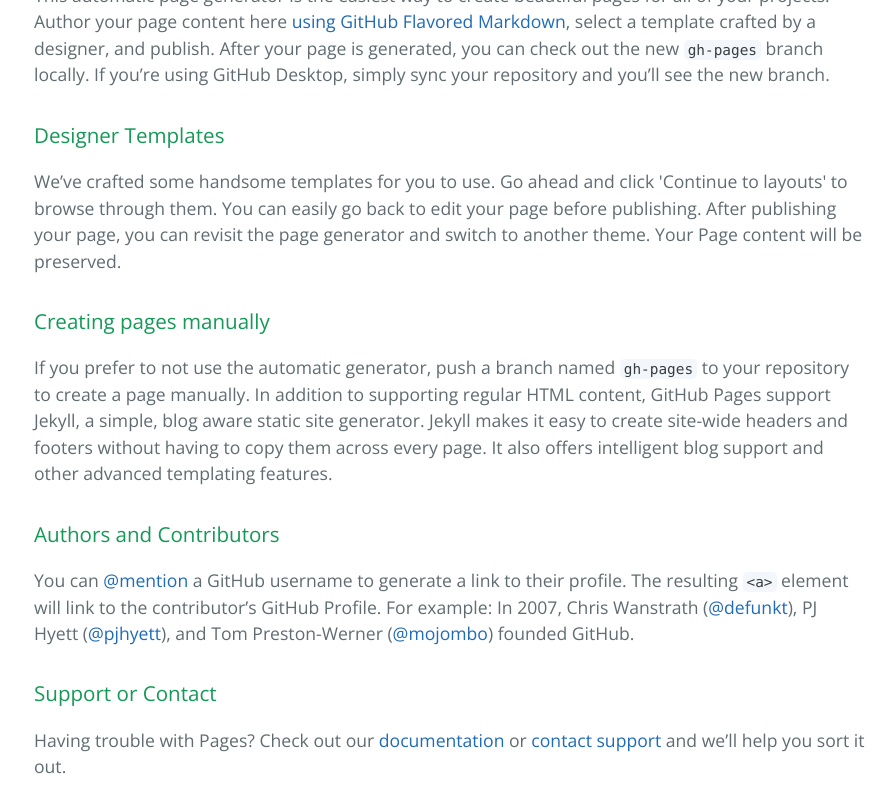
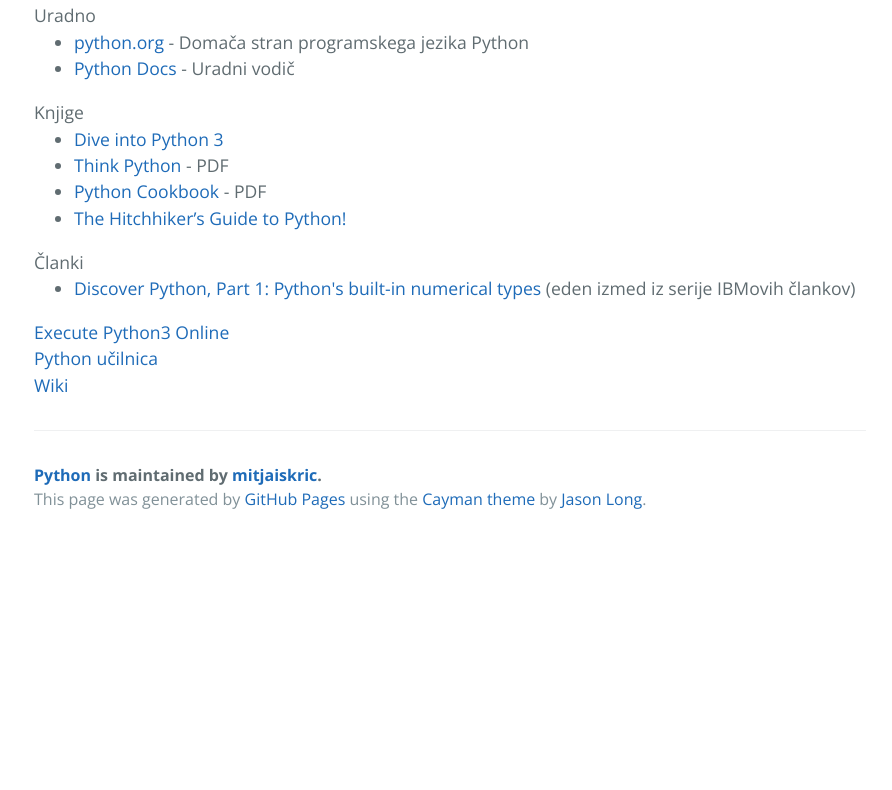
Before and after one commit to mitjaviskric/python, a plain HTML site: page index.html in a window 1280 px wide. Shown: the part 481-1271 px from the top of the page, without its empty margins (190-1082 px from the left). After the commit the page ends 1024 px from the top, so only its background shows below. Drawn offline with nearby package versions, Linux system fonts and the light colour scheme.

Commit message:
Update index.html

```diff
--- a/index.html
+++ b/index.html
@@ -19,30 +19,27 @@
     </section>
 
     <section class="main-content">
-      <h3>
-<a id="welcome-to-github-pages" class="anchor" href="#welcome-to-github-pages" aria-hidden="true"><span class="octicon octicon-link"></span></a>Welcome to GitHub Pages.</h3>
-
-<p>This automatic page generator is the easiest way to create beautiful pages for all of your projects. Author your page content here <a href="https://guides.github.com/features/mastering-markdown/">using GitHub Flavored Markdown</a>, select a template crafted by a designer, and publish. After your page is generated, you can check out the new <code>gh-pages</code> branch locally. If you’re using GitHub Desktop, simply sync your repository and you’ll see the new branch.</p>
-
-<h3>
-<a id="designer-templates" class="anchor" href="#designer-templates" aria-hidden="true"><span class="octicon octicon-link"></span></a>Designer Templates</h3>
-
-<p>We’ve crafted some handsome templates for you to use. Go ahead and click 'Continue to layouts' to browse through them. You can easily go back to edit your page before publishing. After publishing your page, you can revisit the page generator and switch to another theme. Your Page content will be preserved.</p>
-
-<h3>
-<a id="creating-pages-manually" class="anchor" href="#creating-pages-manually" aria-hidden="true"><span class="octicon octicon-link"></span></a>Creating pages manually</h3>
-
-<p>If you prefer to not use the automatic generator, push a branch named <code>gh-pages</code> to your repository to create a page manually. In addition to supporting regular HTML content, GitHub Pages support Jekyll, a simple, blog aware static site generator. Jekyll makes it easy to create site-wide headers and footers without having to copy them across every page. It also offers intelligent blog support and other advanced templating features.</p>
-
-<h3>
-<a id="authors-and-contributors" class="anchor" href="#authors-and-contributors" aria-hidden="true"><span class="octicon octicon-link"></span></a>Authors and Contributors</h3>
-
-<p>You can <a href="https://github.com/blog/821" class="user-mention">@mention</a> a GitHub username to generate a link to their profile. The resulting <code>&lt;a&gt;</code> element will link to the contributor’s GitHub Profile. For example: In 2007, Chris Wanstrath (<a href="https://github.com/defunkt" class="user-mention">@defunkt</a>), PJ Hyett (<a href="https://github.com/pjhyett" class="user-mention">@pjhyett</a>), and Tom Preston-Werner (<a href="https://github.com/mojombo" class="user-mention">@mojombo</a>) founded GitHub.</p>
-
-<h3>
-<a id="support-or-contact" class="anchor" href="#support-or-contact" aria-hidden="true"><span class="octicon octicon-link"></span></a>Support or Contact</h3>
-
-<p>Having trouble with Pages? Check out our <a href="https://help.github.com/pages">documentation</a> or <a href="https://github.com/contact">contact support</a> and we’ll help you sort it out.</p>
+  <h1>Python</h1>
+    Uradno
+    <ul>
+      <li><a href="http://www.python.org/">python.org</a> - Domača stran programskega jezika Python</li>
+      <li><a href="https://docs.python.org">Python Docs</a> - Uradni vodič</li>
+    </ul>
+    Knjige
+    <ul>
+      <li><a href="http://www.diveintopython3.net/">Dive into Python 3</a></li>
+      <li><a href="http://www.greenteapress.com/thinkpython2/index.html">Think Python</a> - PDF</li>
+      <li><a href="http://chimera.labs.oreilly.com/books/1230000000393/index.html">Python Cookbook</a> - PDF</li>
+      <li><a href="http://docs.python-guide.org/"> The Hitchhiker’s Guide to Python!</a></li>
+    </ul>
+    Članki
+    <ul>
+      <li><a href="http://www.ibm.com/developerworks/library/os-python1/">Discover Python, Part 1: Python's built-in numerical types</a> (eden izmed iz serije IBMovih člankov)</li>
+    </ul>
+    <p>
+	<a href="http://www.tutorialspoint.com/execute_python3_online.php">Execute Python3 Online</a><br>
+	<a href="http://student.pfmb.uni-mb.si/%7Ejturnsek/python/index.html">Python učilnica</a><br>
+    <a href="https://wiki.python.org/moin/BeginnersGuide/Programmers">Wiki</a></p>
 
       <footer class="site-footer">
         <span class="site-footer-owner"><a href="https://github.com/mitjaiskric/python">Python</a> is maintained by <a href="https://github.com/mitjaiskric">mitjaiskric</a>.</span>
```
